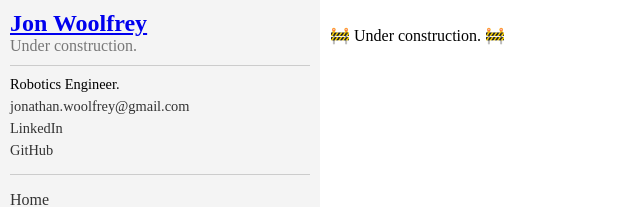
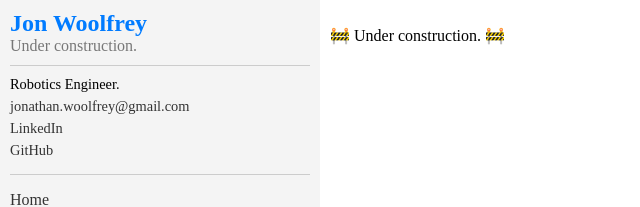
Before and after one commit to Woolfrey/woolfrey.github.io, a Jekyll site: the page built from README.md, in a window 1280 px wide. Shown: the top 207 px of the page, without its empty margins (0-640 px from the left). Built offline with Jekyll 4.4.1, drawn with Linux system fonts in a browser that asks for light colours; our own code applies the rules of GitHub Pages for plain Markdown files.

Commit message:
Update main.css

```diff
--- a/assets/main.css
+++ b/assets/main.css
@@ -15,11 +15,32 @@
   color: #666; /* Change color for subtitles */
 }
 
+/* Links */
+a {
+  color: #007bff; /* Default link color */
+  text-decoration: none; /* Remove underline */
+}
+
+a:hover {
+  text-decoration: underline; /* Underline on hover */
+}
+
+a:visited {
+  color: #800080; /* Visited link color */
+}
+
+
 .sidebar {
   width: 300px;
   background-color: #f4f4f4;
   padding: 10px;
 }
+
+/* Sidebar links */
+.sidebar ul li a {
+  color: #008000; /* Change color for sidebar links */
+}
+
 
 /* Styling for site title */
 .site-title {
```
